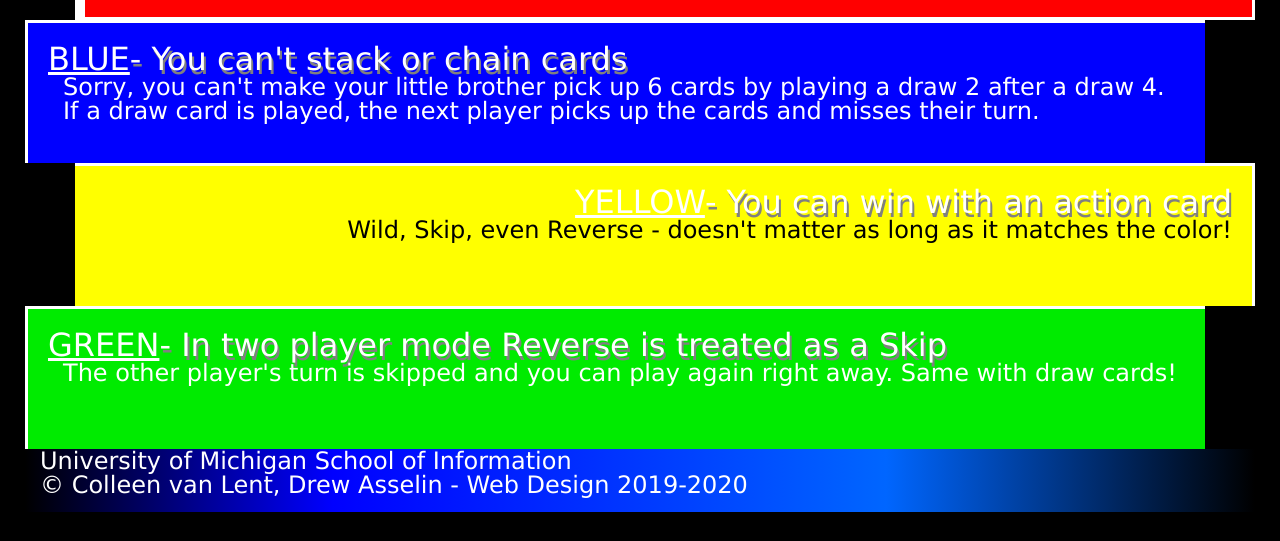
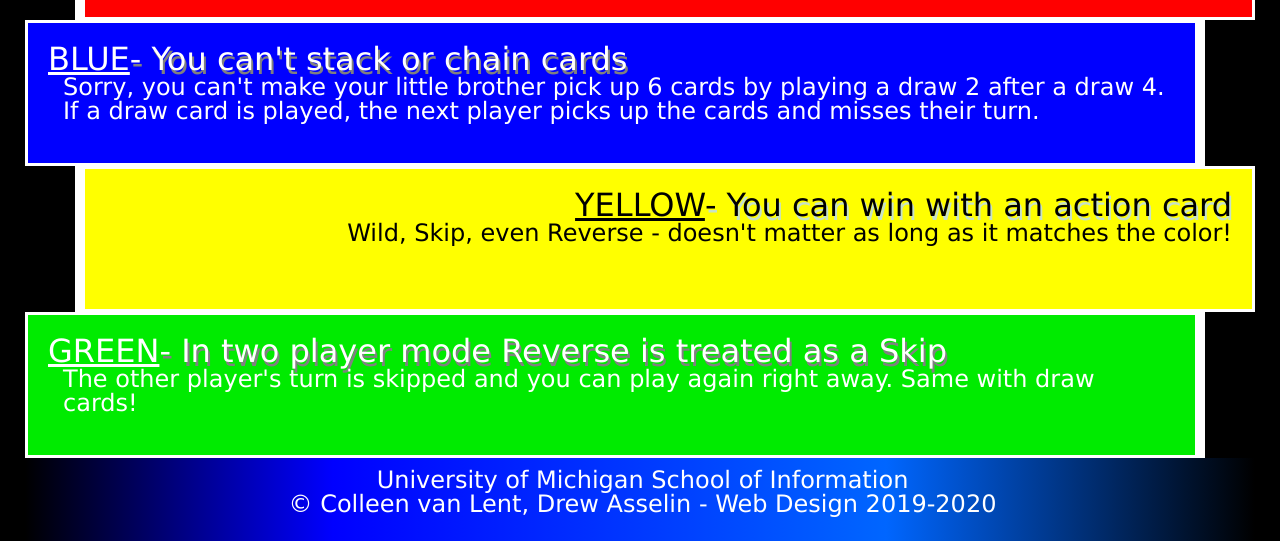
Before and after one commit to gemut1ich/homework2-2022, a plain HTML site: page index.html in a window 1280 px wide. Shown: the part 704-1245 px from the top of the page. Before the commit the page ends 1216 px from the top, so only its background shows below. Drawn offline with Linux system fonts and the light colour scheme.

Commit message:
update border and footer text

```diff
--- a/css/style.css
+++ b/css/style.css
@@ -70,8 +70,8 @@ div.red{
     background-color: #FF0000;
     text-align: right;
     margin-left: 50px;
-    border-bottom: 3px solid ;
-    border-left: 10px solid ;
+    border-left-width : 10px;
+    border-bottom-width: 3px;
 }
 
 /* The blue div has the following styles
@@ -84,8 +84,8 @@ div.blue{
     background-color: #0000FF;
     text-align: left;
     margin-right: 50px;
-    border-right: 10px;
-    border-bottom: 3px;
+    border-right-width: 10px;
+    border-bottom-width: 3px;
 }
 
 /* The yellow div has the following styles
@@ -103,11 +103,11 @@ div.yellow{
     background-color: #FFFF00;
     text-align: right;
     margin-left: 50px;
-    border-bottom: 3px;
-    border-left: 10px;
+    border-left-width: 10px;
+    border-bottom-width: 3px;
 }
 
-div.yellow h1{
+div.yellow h2{
     color: #000000;
     text-shadow: 2px 4px #c7e2c7;
 }
@@ -126,8 +126,8 @@ div.green{
     background-color: #00EB00;
     text-align: left;
     margin-right: 50px;
-    border-right: 10px;
-    border-bottom: 3px;
+    border-right-width: 10px;
+    border-bottom-width: 3px;
 }
 
 /* Any span elements should be underlined, have all uppercase, and not have any text-shadow. */
@@ -139,8 +139,14 @@ span{
 }
 
 /* The footer should use a gradient background that starts at #000000, goes to #0000ff at 25,  #0066ff at 70, and ends back at #000000. */
+/* Paragraphs within the footer have centered 20px text and 10px of padding on the top, right, and bottom only. (No padding on the left.) */
 
 footer{
     background: rgb(0,0,0);
     background: linear-gradient(90deg, rgba(0,0,0,1) 0%, rgba(0,0,255,1) 25%, rgba(0,102,255,1) 70%, rgba(0,0,0,1) 100%);
+    text-align: center;
+    font-size: 20px;
+    padding-top: 10px;
+    padding-bottom: 10px;
+    padding-right: 10px;
 }
```
